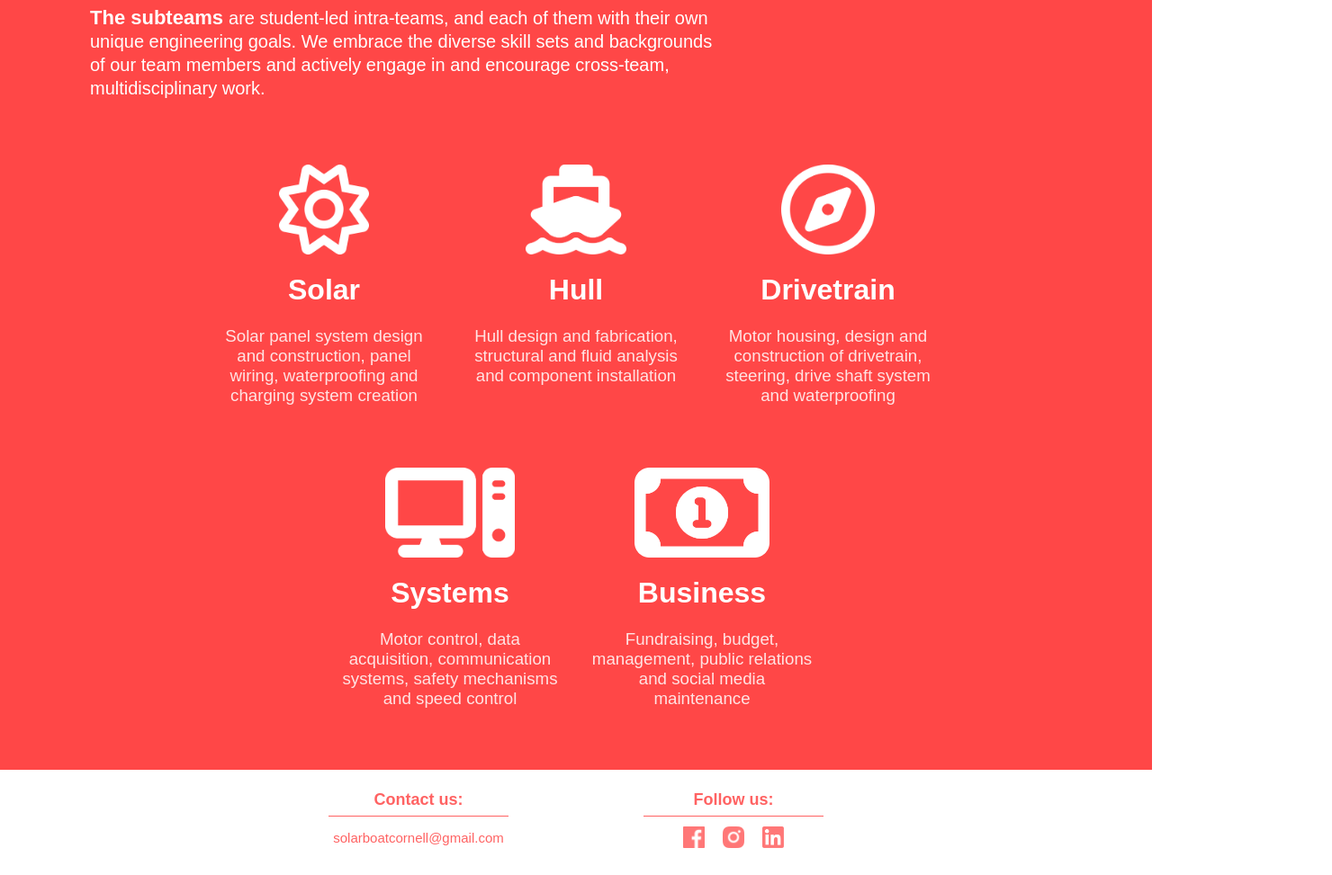
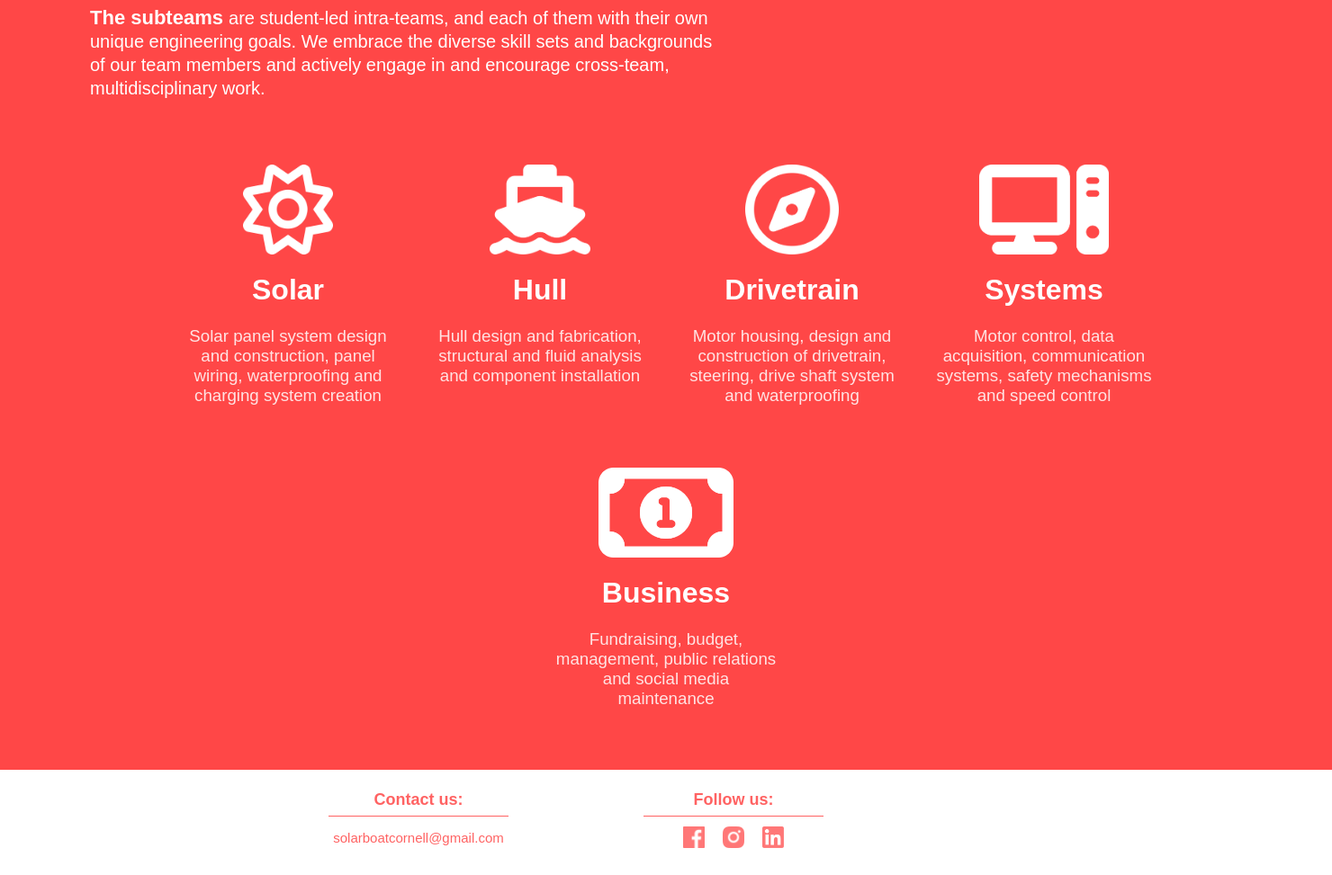
Before and after one commit to ehersch/CUSolarBoat-Dashboard, a website: page Website Source Code/About.html in a window 1280 px wide. Shown: the part 592-1565 px from the top of the page at 90% size, 1480 px wide, since content can reach past the window. Drawn offline with nearby package versions, Linux system fonts and the light colour scheme; a web font is replaced by a local one.

Commit message:
Update About.css

```diff
--- a/Website Source Code/About.css
+++ b/Website Source Code/About.css
@@ -45,6 +45,7 @@ body::-webkit-scrollbar {
     justify-content: center;
     align-items: flex-start;
     padding-bottom: 50px;
+    width: 100%;
 }
 
 .about-bottom-flex-container div {
@@ -94,12 +95,14 @@ body::-webkit-scrollbar {
   height: 100%;
   padding: 50px 100px 0px 100px;
   color:#ffffff;
+  width: 100%;
 }
 
 @media screen and (max-width: 1320px) {
   .about-bottom-flex-container {
     padding-right: 0 !important;
     padding-left: 0 !important;
+    width: 100%;
   }
 }
 
@@ -107,6 +110,7 @@ body::-webkit-scrollbar {
   .about-bottom-flex-container {
     padding-right: 140px;
     padding-left: 140px;
+    width: 100%;
   }
 }
 
```
